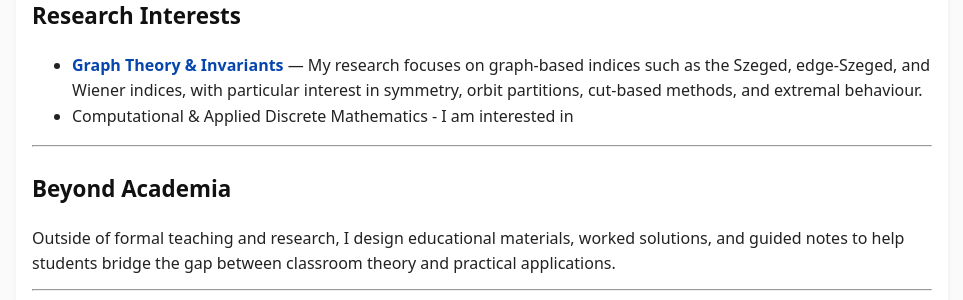
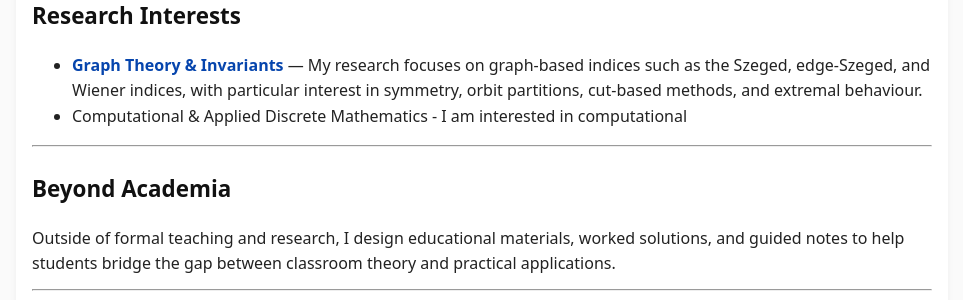
Before and after one commit to SaleemKamaludin/SaleemKamaludin.github.io, a Jekyll site: the page built from about.md, in a window 1280 px wide. Shown: the part 551-851 px from the top of the page, without its empty margins (158-1121 px from the left). Built offline with Jekyll 4.4.1, drawn with Linux system fonts in a browser that asks for light colours.

Commit message:
Fix formatting in research interests section

```diff
--- a/about.md
+++ b/about.md
@@ -20,7 +20,7 @@ My goal is to create learning environments where students not only master techni
 
 ## Research Interests
 - <a href="{{ '/notes/graph-theory/' | relative_url }}"><strong>Graph Theory & Invariants</strong></a> — My research focuses on graph-based indices such as the Szeged, edge-Szeged, and Wiener indices, with particular interest in symmetry, orbit partitions, cut-based methods, and extremal behaviour.
-- Computational & Applied Discrete Mathematics - I am interested in
+- Computational & Applied Discrete Mathematics - I am interested in computational
 
 
 
```
